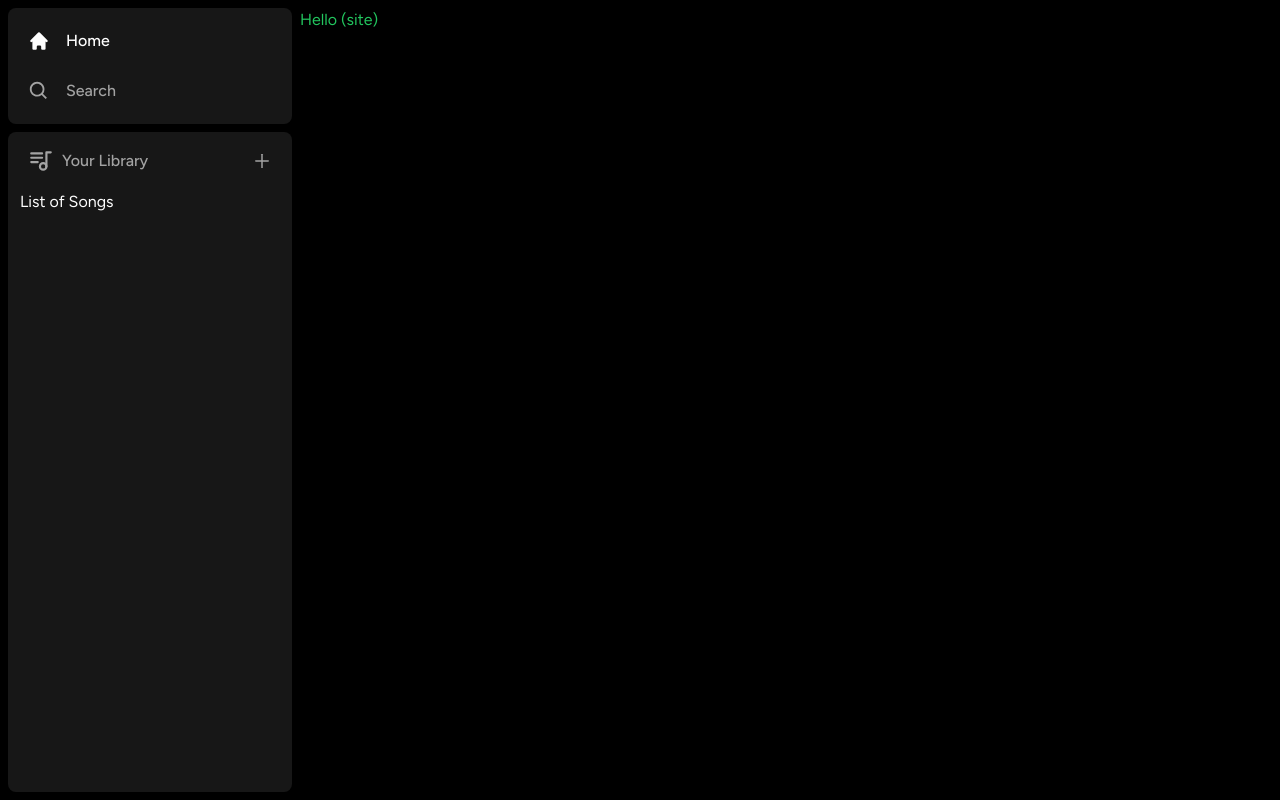
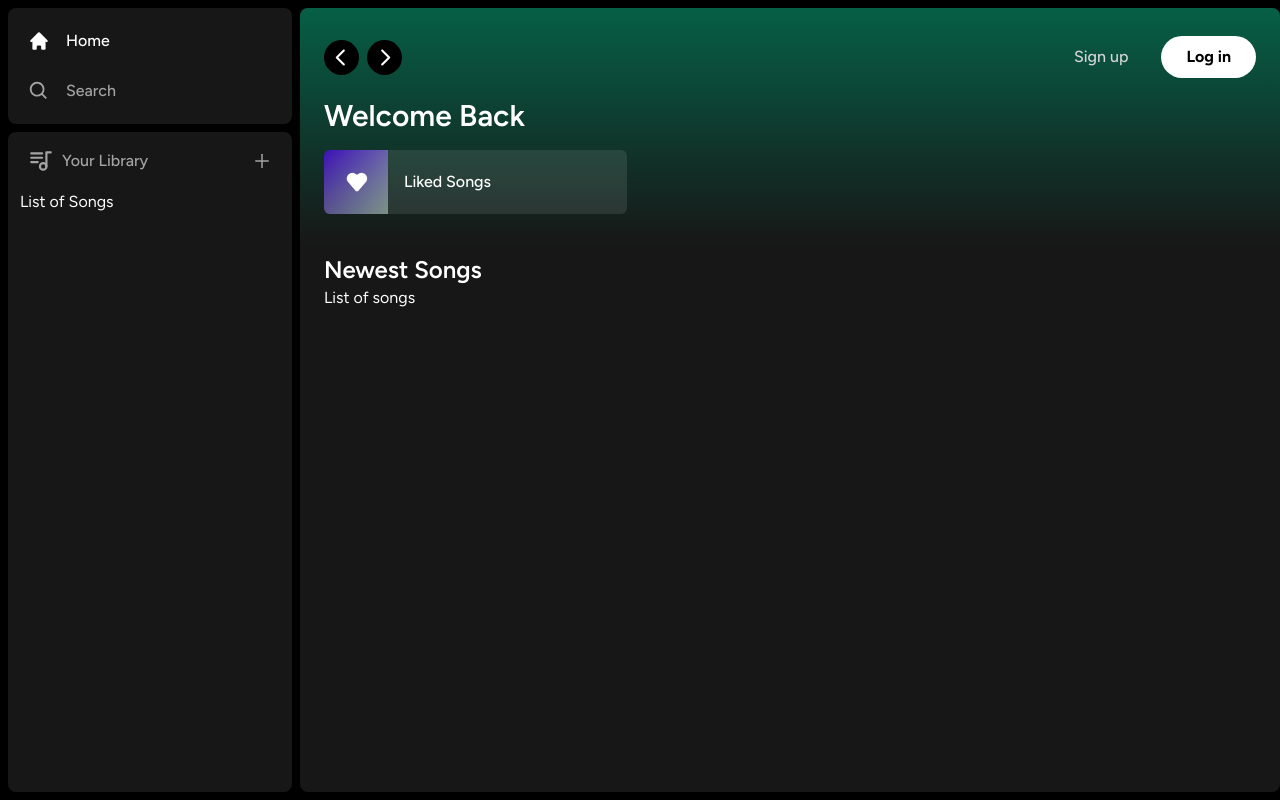
Before and after one commit to void-main1812/spotify_clone, a Next.js app: page / in a window 1280 px wide. Built offline with nearby package versions, Linux system fonts and the light colour scheme.

Commit message:
:lipstick: Add: Home page Setup

```diff
--- a/app/(site)/page.tsx
+++ b/app/(site)/page.tsx
@@ -1,9 +1,55 @@
 import Image from 'next/image'
+import Header from "@/app/components/Header";
+import ListItems from "@/app/components/ListItems";
 
 export default function Home() {
     return (
-        <div className='text-green-500'>
-            Hello (site)
+        <div className='
+        bg-neutral-900
+        rounded-lg
+        w-full
+        h-full
+        overflow-hidden
+        overflow-y-auto
+        '>
+            <Header>
+                <div className='mb-2'>
+                    <h1
+                        className='
+                    text-3xl
+                    text-white
+                    font-semibold
+                    '
+                    >
+                        Welcome Back
+                    </h1>
+                    <div
+                        className='
+                    grid
+                    grid-cols-1
+                    sm:grid-cols-2
+                    xl:grid-cols-3
+                    2xl:grid-cols-4
+                    gap-3
+                    mt-4
+                    '
+                    >
+                        <ListItems
+                            image="/images/liked.jpg"
+                            name="Liked Songs"
+                            href="liked"
+                        />
+                    </div>
+                </div>
+            </Header>
+            <div className='mt-2 mb-7 px-6' >
+                <div className='flex justify-between items-center' >
+                    <h1 className='text-white text-2xl font-semibold' >Newest Songs</h1>
+                </div>
+                <div>
+                    List of songs
+                </div>
+            </div>
         </div>
     )
 }
--- /dev/null
+++ b/app/components/Button.tsx
@@ -0,0 +1,44 @@
+import React, {forwardRef} from 'react';
+import {twMerge} from "tailwind-merge";
+
+interface ButtonProps
+    extends React.ButtonHTMLAttributes<HTMLButtonElement> {
+}
+
+const Button = forwardRef<HTMLButtonElement, ButtonProps>(({
+                                                               className,
+                                                               children,
+                                                               disabled,
+                                                               type = 'button',
+                                                               ...props
+                                                           }, ref) => {
+    return (
+        <button
+        type={type}
+        className={twMerge(`
+        w-full
+        rounded-full
+        bg-green-500
+        border
+        border-transparent
+        px-4
+        py-3
+        disabled:cursor-not-allowed
+        disabled:opacity-50
+        text-black
+        font-bold
+        hover:opacity-75
+        transition
+        `, className)}
+        disabled={disabled}
+        ref={ref}
+        {...props}
+        >
+            {children}
+        </button>
+    )
+})
+
+Button.displayName = 'Button';
+
+export default Button;
--- /dev/null
+++ b/app/components/Header.tsx
@@ -0,0 +1,145 @@
+'use client'
+
+import React from 'react';
+import {useRouter} from "next/navigation";
+import {twMerge} from "tailwind-merge";
+import {RxCaretLeft, RxCaretRight} from "react-icons/rx";
+import {HiHome} from "react-icons/hi";
+import {BiSearch} from "react-icons/bi";
+import Button from "@/app/components/Button";
+
+interface HeaderProps {
+    children: React.ReactNode;
+    className?: string;
+}
+
+const Header: React.FC<HeaderProps> = ({children, className}) => {
+    const router = useRouter();
+
+    const handleLogout = () => {
+        // Handle logout later
+    }
+
+    return (
+        <div
+            className={twMerge(`
+            h-fit
+            bg-gradient-to-b
+            from-emerald-800
+            p-6
+            `, className)}
+        >
+            <div className='
+            w-full
+            mb-4
+            flex
+            items-center
+            justify-between
+            '>
+                <div className='
+                hidden
+                md:flex
+                gap-x-2
+                items-center
+                '>
+                    <button
+                        onClick={() => router.back()}
+                        className='
+                    rounded-full
+                    bg-black
+                    flex
+                    items-center
+                    justify-center
+                    hover:opacity-75
+                    transition
+                    '
+                    >
+                        <RxCaretLeft className='text-white' size={35}/>
+                    </button>
+                    <button
+                        onClick={() => router.forward()}
+                        className='
+                    rounded-full
+                    bg-black
+                    flex
+                    items-center
+                    justify-center
+                    hover:opacity-75
+                    transition
+                    '
+                    >
+                        <RxCaretRight className='text-white' size={35}/>
+                    </button>
+                </div>
+                <div className='flex md:hidden gap-x-2 items-center'>
+                    <button
+                        className='
+                        rounded-full
+                        p-2
+                        bg-white
+                        flex
+                        items-center
+                        justify-center
+                        hover:opacity-75
+                        transition
+                        '
+                    >
+                        <HiHome className='text-black' size={20}/>
+                    </button>
+                    <button
+                        className='
+                        rounded-full
+                        p-2
+                        bg-white
+                        flex
+                        items-center
+                        justify-center
+                        hover:opacity-75
+                        transition
+                        '
+                    >
+                        <BiSearch className='text-black' size={20}/>
+                    </button>
+                </div>
+                <div className='
+                flex
+                justify-between
+                items-center
+                gap-x-4
+                '>
+                    <>
+                        <div>
+                            <Button
+                                onClick={() => {
+                                }}
+                                className='
+                            bg-transparent
+                            text-neutral-300
+                            font-medium
+                            '
+                            >
+                                Sign up
+                            </Button>
+                        </div>
+                        <div>
+                            <Button
+                                onClick={() => {
+                                }}
+                                className='
+                            bg-white
+                            px-6
+                            py-2
+                            '
+                            >
+                                Log in
+                            </Button>
+                        </div>
+                    </>
+                </div>
+            </div>
+            {children}
+        </div>
+    );
+};
+
+export default Header;
--- /dev/null
+++ b/app/components/ListItems.tsx
@@ -0,0 +1,74 @@
+'use client'
+
+import React from 'react';
+import {useRouter} from "next/navigation";
+import Image from "next/image";
+import {FaPlay} from "react-icons/fa";
+
+interface ListItemsProps {
+    image: string;
+    name: string;
+    href: string;
+}
+
+const ListItems: React.FC<ListItemsProps> = ({image, name, href}) => {
+    const router = useRouter();
+    const onClick = () => {
+        // add authentication before push
+        router.push(href);
+    }
+    return (
+        <button
+            onClick={onClick}
+            className='
+         relative
+         group
+         flex
+         items-center
+         rounded-md
+         overflow-hidden
+         gap-x-4
+         bg-neutral-100/10
+         hover:bg-neutral-100/20
+         transition
+         pr-4
+        '
+        >
+            <div
+                className='
+            relative
+            min-h-[64px]
+            min-w-[64px]
+            '
+            >
+                <Image src={image} className='object-cover' fill alt='image'/>
+            </div>
+            <p className='
+            font-medium
+            truncate
+            py-5
+            '>
+                {name}
+            </p>
+            <div className='
+            transition
+            absolute
+            opacity-0
+            rounded-full
+            flex
+            items-center
+            justify-center
+            bg-green-500
+            p-4
+            drop-shadow-md
+            right-5
+            group-hover:opacity-100
+            hover:scale-110
+            '>
+                <FaPlay className='text-black'/>
+            </div>
+        </button>
+    );
+};
+
+export default ListItems;
```
Also changed, not shown: public/images/liked.jpg (added).
